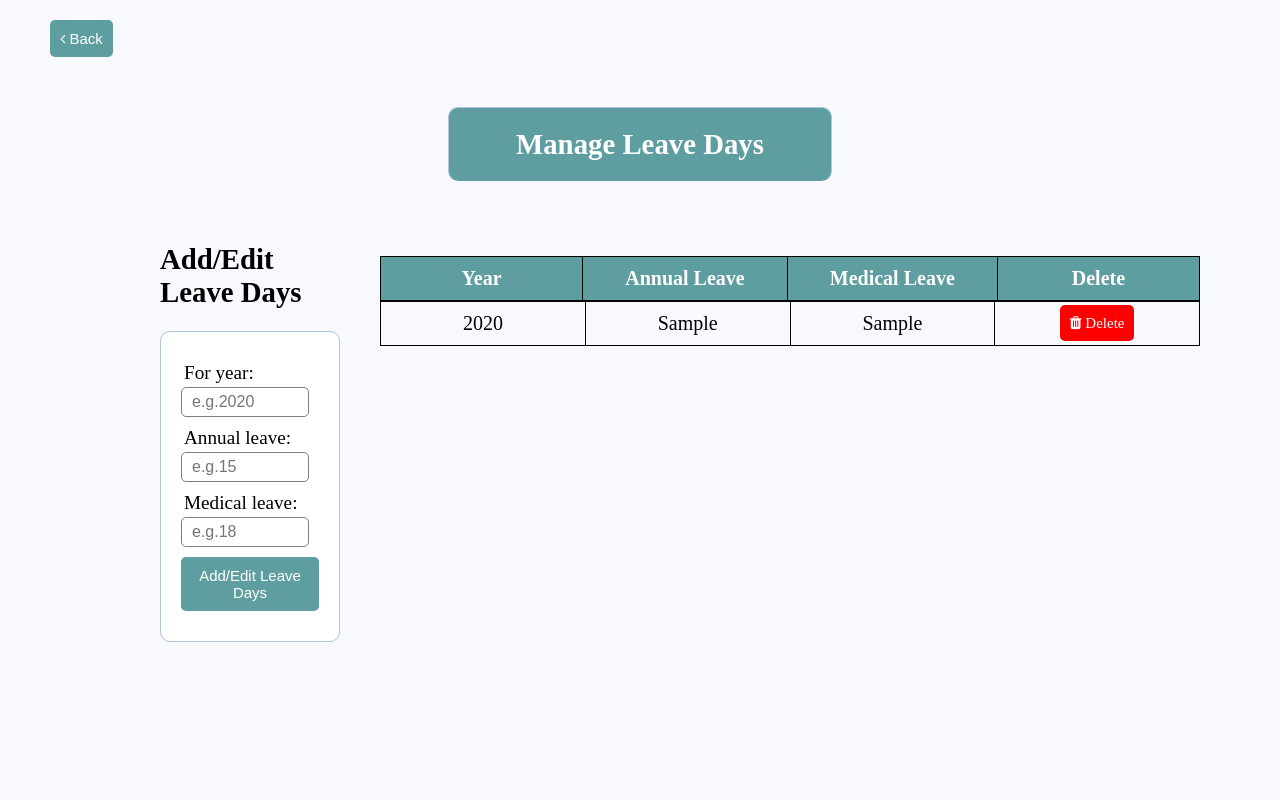
After one commit to Jacob12138xieyuan/Company-Leave-System, a PHP site: page /set_leave_days.php in a window 1280 px wide. The commit adds this page. Run offline with PHP 8.4, Linux system fonts and the light colour scheme; tables that the repository leaves empty or names only in its code hold one stand-in row (values such as "Sample post"); lists and menus that the app fills with data are empty.

Commit message:
add medical leave

```diff
--- a/admin_home.php
+++ b/admin_home.php
@@ -4,4 +4,5 @@
 <a href="admin_leave_list.php"><button class="btn" style="font-size: 25px"><i class="fa fa-bars"></i> Pending Leave Requests </button></a><br><br>
 <a href="employee.php"><button class="btn" style="font-size: 25px"><i class="fa fa-address-book"></i> Employees Information </button></a><br><br>
 <a href="holidays.php"><button class="btn" style="font-size: 25px"><i class="fa fa-calendar-check-o"></i> Manage Holidays </button></a><br><br>
-<a href="company_calendar.php"><button class="btn" style="font-size: 25px"><i class="fa fa-calendar"></i> Company Calendar </button></a><br>
+<a href="company_calendar.php"><button class="btn" style="font-size: 25px"><i class="fa fa-calendar"></i> Company Calendar </button></a><br><br>
+<a href="set_leave_days.php"><button class="btn" style="font-size: 25px"><i class="fa fa-book"></i> Set Leave Days</button></a><br>
--- a/server.php
+++ b/server.php
@@ -309,6 +309,24 @@ if (isset($_GET['delete_holiday'])) {
     header('location: holidays.php');
 }
 
+//admin delete leave year
+if (isset($_GET['delete_leave_year'])) {
+    $year = $_GET['delete_leave_year'];
+    $query = "DELETE FROM leave_year WHERE year = $year";
+    mysqli_query($db, $query);
+    header('location: set_leave_days.php');
+}
 
+//admin add/edit leave year
+if (isset($_POST['add_leave_year'])) {
+    $year = mysqli_real_escape_string($db, $_POST['year']);
+    $annual_leave = mysqli_real_escape_string($db, $_POST['annual_leave']);
+    $medical_leave = mysqli_real_escape_string($db, $_POST['medical_leave']);
+
+    $query = "INSERT INTO leave_year (year, annual_leave, medical_leave) VALUES ('$year','$annual_leave', '$medical_leave')
+    ON DUPLICATE KEY UPDATE year=$year, annual_leave=$annual_leave, medical_leave=$medical_leave;";
+    mysqli_query($db, $query);
+    header('location: set_leave_days.php');
+}
 
 ?>
--- /dev/null
+++ b/set_leave_days.php
@@ -0,0 +1,133 @@
+<!-- admin add/delete holidays of the company -->
+
+<?php include('server.php'); ?>
+
+<!DOCTYPE html>
+<html lang="en">
+
+<head>
+    <meta charset="UTF-8">
+    <title>Mangage leave days</title>
+    <style>
+        * {
+            box-sizing: border-box;
+        }
+
+        form {
+            width: 100%;
+            margin: 0px auto;
+            border: 1px solid #b0c4de;
+            background: white;
+            border-radius: 10px;
+        }
+
+        .menu {
+            width: 25%;
+            float: left;
+            padding-left: 120px;
+        }
+
+        .main {
+            width: 75%;
+            float: left;
+            padding: 10px 40px 0px 40px;
+        }
+
+        table,
+        th,
+        tr,
+        td {
+            margin: auto;
+            padding: 10px;
+            border-collapse: collapse;
+            border: 1px solid black;
+            width: 100%;
+            font-size: 20px;
+            text-align: center;
+        }
+
+        th {
+            width: 10%;
+            background-color: #5f9ea0;
+            color: white;
+        }
+
+        td {
+            width: 10%;
+        }
+
+        tr {
+            height: 20px;
+        }
+
+        tr:nth-child(even) {
+            background-color: #f2f2f2;
+        }
+    </style>
+</head>
+
+<body>
+    <a href="index.php"><button name="back" class="btn" style="margin-top: 20px; margin-left: 50px"><i class="fa fa-angle-left"></i> Back </button></a>
+    <div class="header" style="border-radius: 10px;">
+        <h2>Manage Leave Days</h2>
+    </div>
+
+    <div style="margin: 40px;">
+        <div class="menu">
+            <br>
+            <h2>Add/Edit Leave Days</h2>
+            <br>
+            <!-- add leave days for specific year -->
+            <form action="" method="post">
+                <?php include("errors.php") ?>
+                <div class="input-group">
+                    <label for="year">For year: </label>
+                    <input type="text" placeholder="e.g.2020" name="year" required>
+                </div>
+                <div class="input-group">
+                    <label for="annual_leave">Annual leave: </label>
+                    <input type="text" placeholder="e.g.15" name="annual_leave" required>
+                </div>
+                <div class="input-group">
+                    <label for="medical_leave">Medical leave: </label>
+                    <input type="text" placeholder="e.g.18" name="medical_leave" required>
+                </div>
+
+                <div class="input-group">
+                    <button type="submit" name="add_leave_year" class="btn"> Add/Edit Leave Days </button>
+                </div>
+
+            </form>
+        </div>
+
+        <div class="main">
+            <table style="margin-top: 25px;">
+                <tr>
+                    <th>Year</th>
+                    <th>Annual Leave</th>
+                    <th>Medical Leave</th>
+                    <th>Delete</th>
+                </tr>
+
+                <?php
+                $query = "SELECT * FROM leave_year ORDER BY year;";
+                $results = mysqli_query($db, $query);
+                echo "<table>"; // start a table tag in the HTML
+
+                while ($row = mysqli_fetch_array($results)) {   //Creates a loop to loop through results
+                    echo "<tr><td>" . $row['year'] . "</td><td>" . $row['annual_leave'] . "</td><td>" . $row['medical_leave'] . "</td><td><a onclick=\"return confirm('Are you sure to delete leave year?')\" href='server.php?delete_leave_year={$row['year']}' class='btn' style='background-color: red; text-decoration: none;'><i class='fa fa-trash'></i> Delete</a></td></tr>";  //delete botton
+                }
+
+                echo "</table>"; //Close the table in HTML
+                ?>
+            </table>
+        </div>
+    </div>
+    <br>
+    <br>
+
+
+
+</body>
+
+</html>
```
